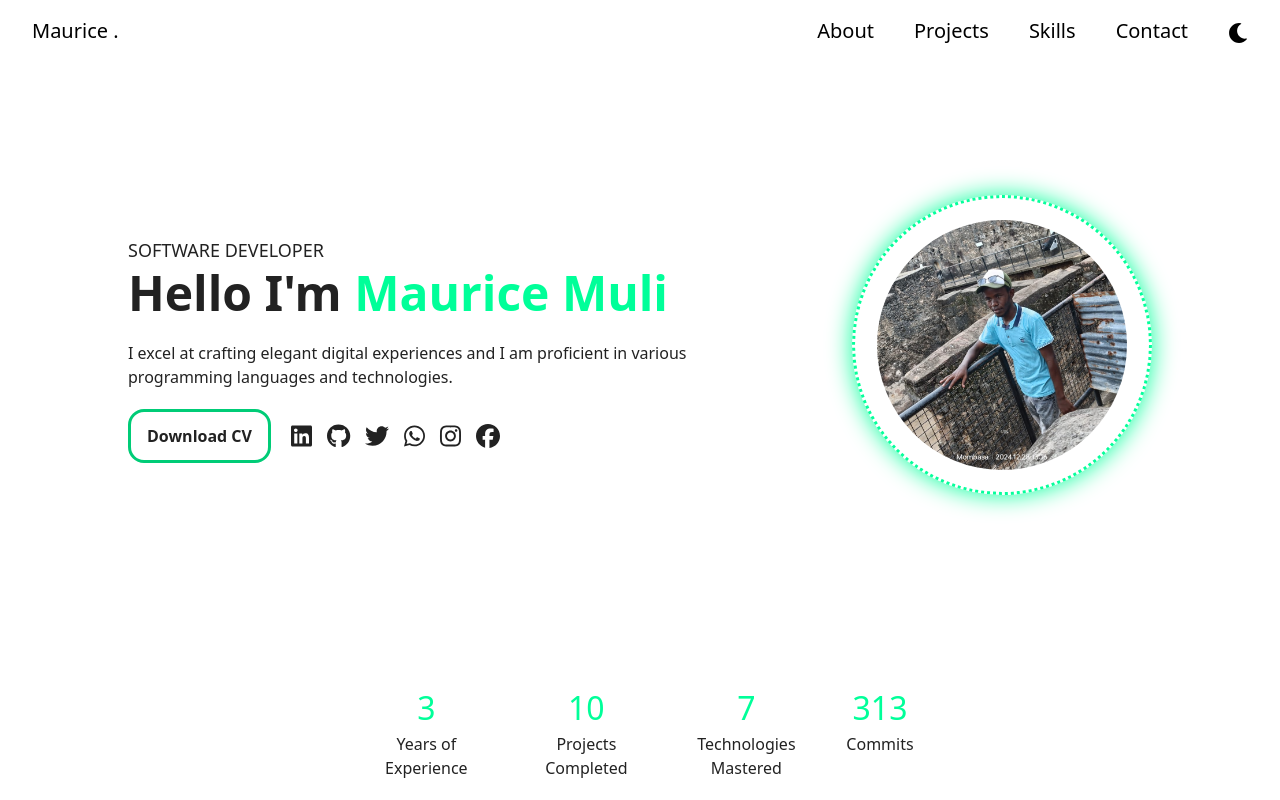
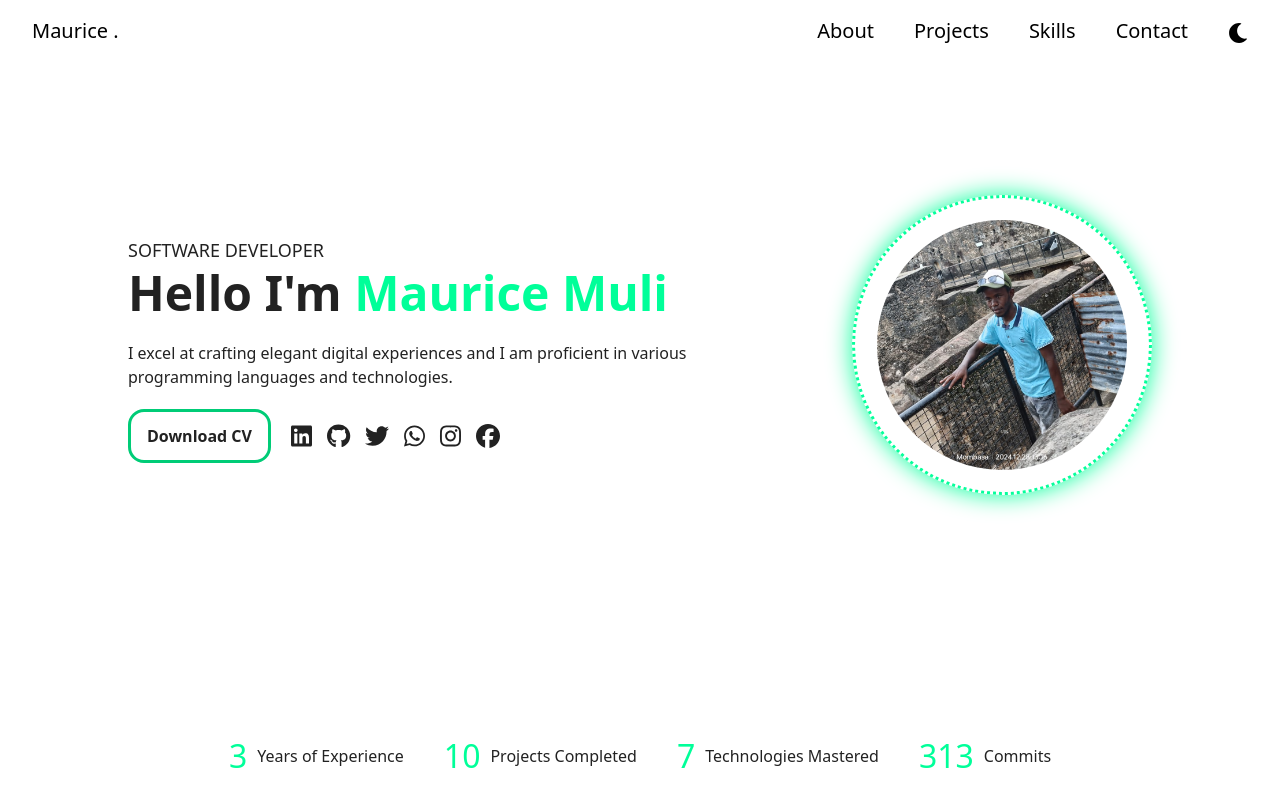
Before and after one commit to Muli4/portfolio, a Next.js app: page / in a window 1280 px wide. Built offline with nearby package versions, Linux system fonts and the light colour scheme.

Commit message:
added styles

```diff
--- a/styles/globals.css
+++ b/styles/globals.css
@@ -192,20 +192,22 @@ nav h1:hover::after {
     justify-content: center;
     gap: 40px;
     width: 100%;
-    animation: dropIn 1s ease-in-out;
     animation-delay: 0.6s;
 }
 .stat{
-    text-align: center;
-    max-width: 120px;
+    display:flex;
+    align-items: center;
+    gap: 10px;
+    text-align: left;
 }
 .stat h3{
     font-size: 32px;
-    font-style: bold;
+    font-style: bolder;
     color: #00ff99;
 }
 .stat p{
     font-weight: 14px;
+    white-space: nowrap;
 }
 @keyframes dropIn {
     0%{
@@ -217,3 +219,27 @@ nav h1:hover::after {
         transform: translateY(0);
     }
 }
+
+.dark-mode nav h1,
+.dark-mode .nav-links a,
+.dark-mode .cv-button {
+    color: #00ff99;
+}
+
+.dark-mode .cv-button {
+    border-color: #00ff99;
+    background-color: transparent;
+}
+
+.dark-mode .cv-button:hover {
+    background-color: #00ff99;
+    color: #111;
+}
+
+.dark-mode .social-icons a {
+    color: #00ff99;
+}
+
+.dark-mode .social-icons a:hover {
+    color: white;
+}
```
